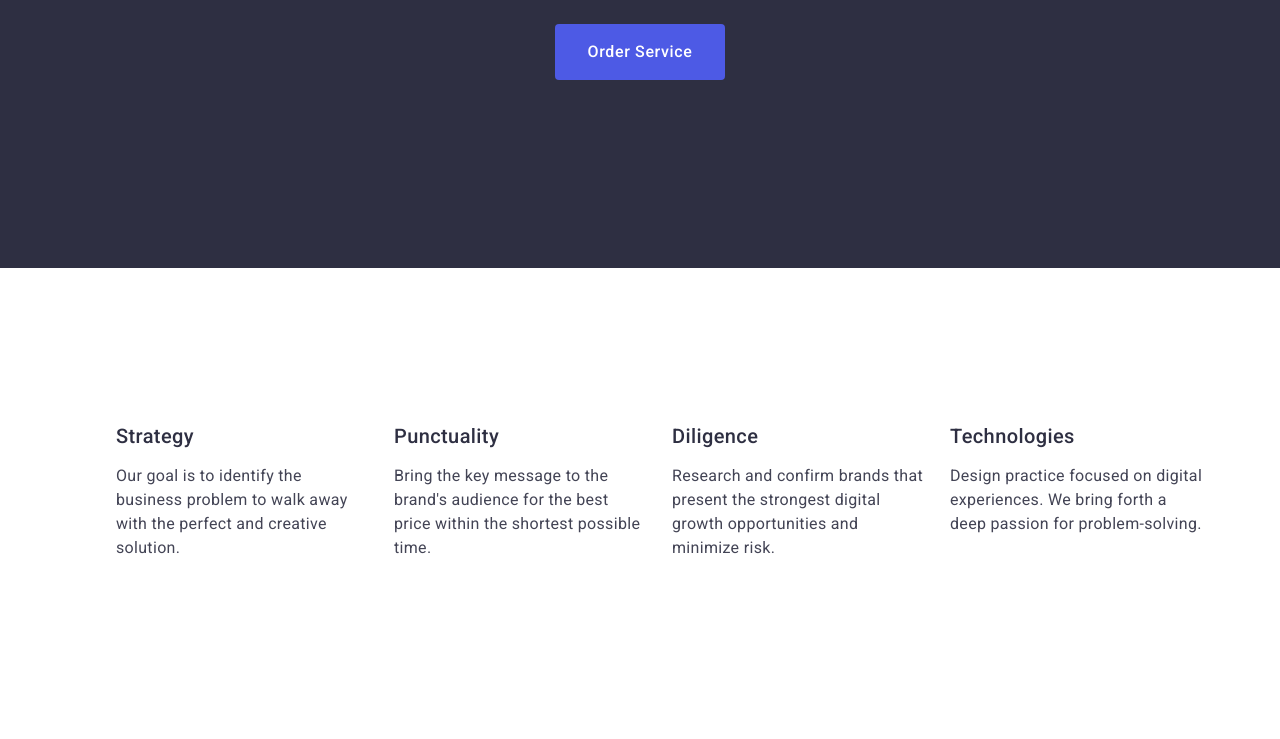
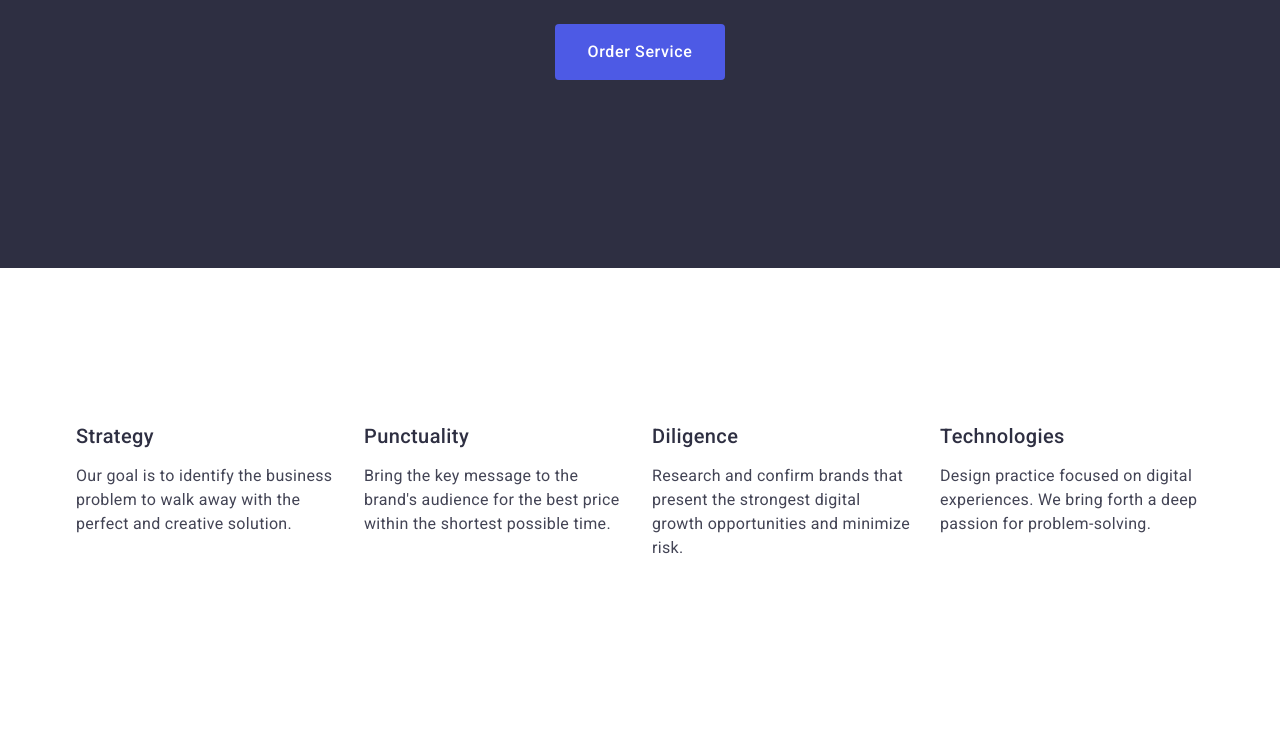
Before and after one commit to ihor-mikheyev/goit-markup-hw-03, a plain HTML site: page index.html in a window 1280 px wide. Shown: the part 389-1128 px from the top of the page. Drawn offline with nearby package versions, Linux system fonts and the light colour scheme.

Commit message:
Update styles.css

```diff
--- a/css/styles.css
+++ b/css/styles.css
@@ -177,9 +177,10 @@ img{
 .benefit-list{
     display: flex;
     gap: 24px;
+    padding-left: 0;
 }
 .benefit-item{
-    max-width: calc((100% - 3 * 24px) / 4);
+    width: calc((100% - 72px) / 4);
 }
 
 
```
